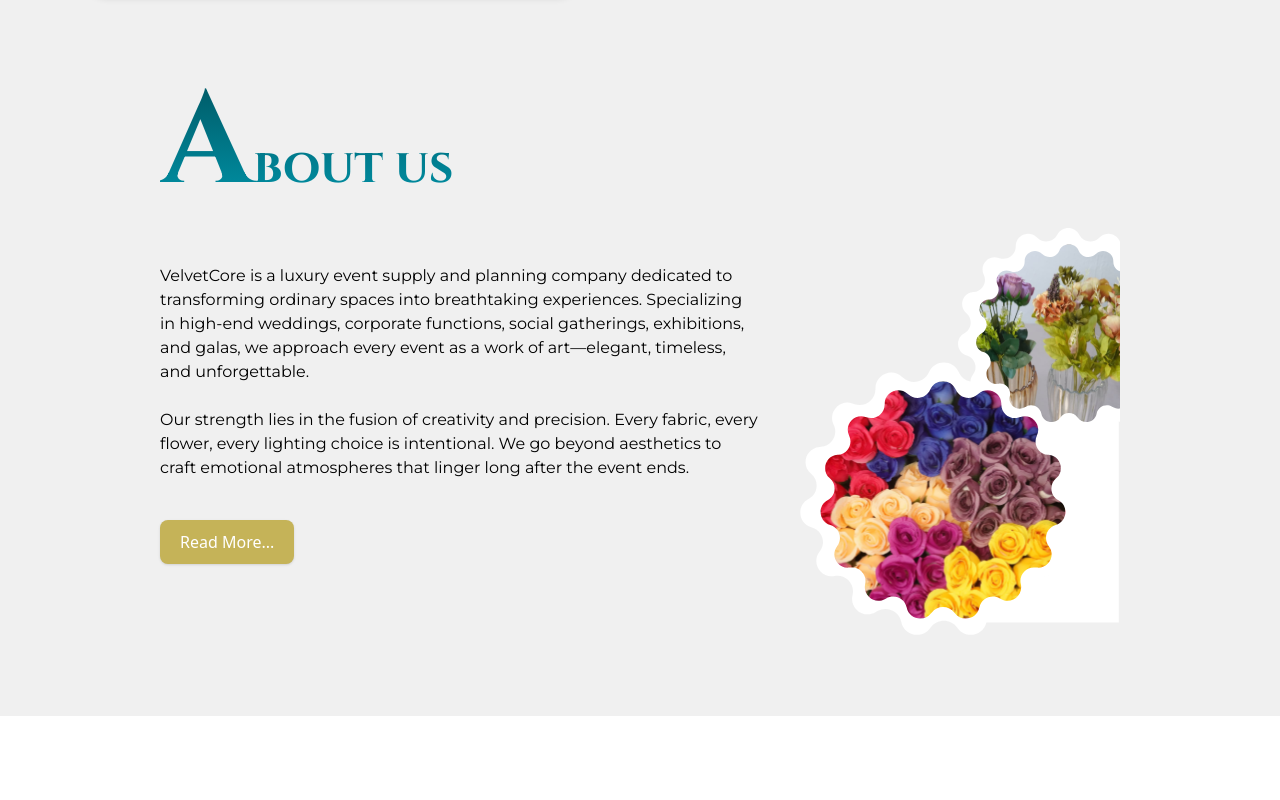
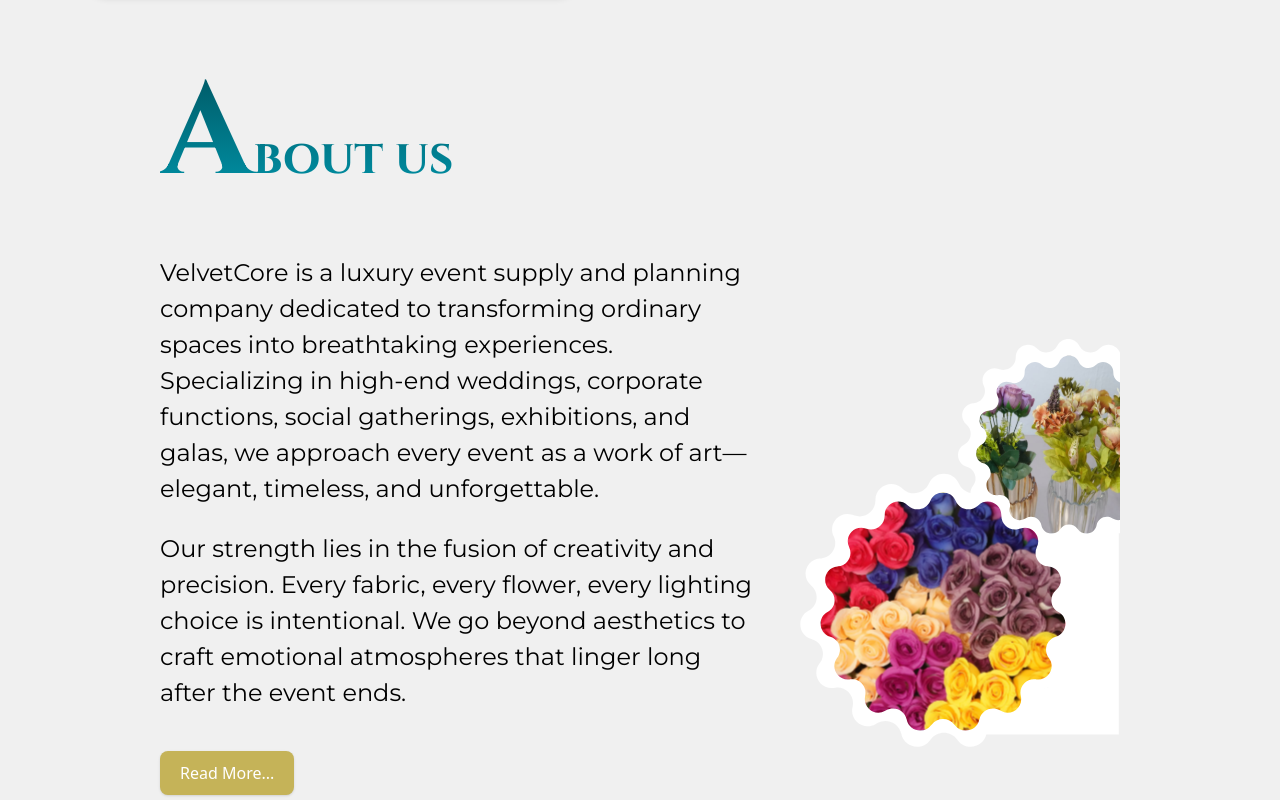
Before and after one commit to Omal2022/VelvetApp, a Next.js app: page / in a window 1280 px wide. Shown: the part 1120-1920 px from the top of the page. Built offline with nearby package versions, Linux system fonts and the light colour scheme.

Commit message:
trying to push 3

```diff
--- a/app/aboutPage/[id]/page.js
+++ b/app/aboutPage/[id]/page.js
@@ -135,8 +135,8 @@
         >
           <h2 className="text-3xl font-semibold mb-4">Our Signature</h2>
           <p className="text-lg leading-relaxed">
-            What sets Velvetcore apart is our obsessive attention to detail. We don’t copy
-            trends—we translate your vision into a visual language that’s entirely yours.
+            What sets Velvetcore apart is our obsessive attention to detail. We don&apos;t copy
+            trends—we translate your vision into a visual language that&apos;s entirely yours.
             With a team experienced in both grand-scale execution and intimate touches,
             every Velvetcore event is a reflection of excellence.
           </p>
@@ -153,7 +153,7 @@
           <p className="text-lg leading-relaxed">
             At Velvetcore, we believe luxury is found in the details. It&apos;s the weight of
             velvet, the shimmer of gold under soft lights, the flow of a room that speaks
-            silently to its guests. Our mission is to translate our clients visions into
+            silently to its guests. Our mission is to translate our clients&apos; visions into
             fully immersive realities—always with sophistication, always with heart.
           </p>
         </motion.section>
@@ -169,10 +169,12 @@
           <p className="text-lg leading-relaxed">
             We serve clients who value elegance, exclusivity, and authenticity. From visionary
             brides and corporate tastemakers to high-profile hosts and refined celebrants,
-            our clients understand that excellence is not accidental—it’s curated.
+            our clients understand that excellence is not accidental—it&apos;s curated.
           </p>
         </motion.section>
       </main>
     </>
   );
 };
+
+export default AboutDetailPage;
--- a/app/aboutPage/about.js
+++ b/app/aboutPage/about.js
@@ -6,7 +6,7 @@
 import Link from "next/link";
 import Button from "@/component/button";
 
-const About = () => {
+const About = ({ id = 1 }) => {
     return (
         <div className="relative flex flex-col md:flex-row w-full items-center justify-between gap-10 px-5 md:px-12 lg:px-20">
             {/* Text Section */}
@@ -15,15 +15,13 @@
                 initial={{ opacity: 0, x: -50 }}
                 whileInView={{ opacity: 1, x: 0 }}
                 transition={{ duration: 0.8 }}
-            // viewport={{ once: true }}
             >
-                <h1
-                    className="text-[24px] sm:text-[28px] md:text-[32px] lg:text-[40px] xl:text-[48px] mb-6"
-                >
-                    <span className="lg:text-[100px] xl:text-[130px]">A</span><span className="text-[ #004953 !important]">bout us</span>
+                <h1 className="text-[24px] sm:text-[28px] md:text-[32px] lg:text-[40px] xl:text-[48px] mb-6">
+                    <span className="lg:text-[100px] xl:text-[130px]">A</span>
+                    <span className="!text-[#004953]">bout us</span>
                 </h1>
 
-                <p className="text-[14px!important] sm:text-[16px!important] md:text-[18px!important] lg:text-[20px!important] xl:text-[24px!important] mb-6">
+                <p className="!text-[14px] sm:!text-[16px] md:!text-[18px] lg:!text-[20px] xl:!text-[24px] mb-6">
                     VelvetCore is a luxury event supply and planning company dedicated to
                     transforming ordinary spaces into breathtaking experiences.
                     Specializing in high-end weddings, corporate functions, social
@@ -31,14 +29,17 @@
                     of art—elegant, timeless, and unforgettable.
                 </p>
 
-                <p className="text-[14px!important] sm:text-[16px!important] md:text-[18px!important] lg:text-[20px!important] xl:text-[24px!important]">
+                <p className="!text-[14px] sm:!text-[16px] md:!text-[18px] lg:!text-[20px] xl:!text-[24px]">
                     Our strength lies in the fusion of creativity and precision. Every
                     fabric, every flower, every lighting choice is intentional. We go
                     beyond aesthetics to craft emotional atmospheres that linger long
                     after the event ends.
                 </p>
-                <Link href="/aboutPage/${id}">
-                    <Button className="mt-10 mb-16 bg-[#c5b358] text-white hover:bg-[#bfa23a]" >Read More...</Button>
+
+                <Link href={`/aboutPage/${id}`}>
+                    <Button className="mt-10 mb-16 bg-[#c5b358] text-white hover:bg-[#bfa23a]">
+                        Read More...
+                    </Button>
                 </Link>
             </motion.div>
 
```
